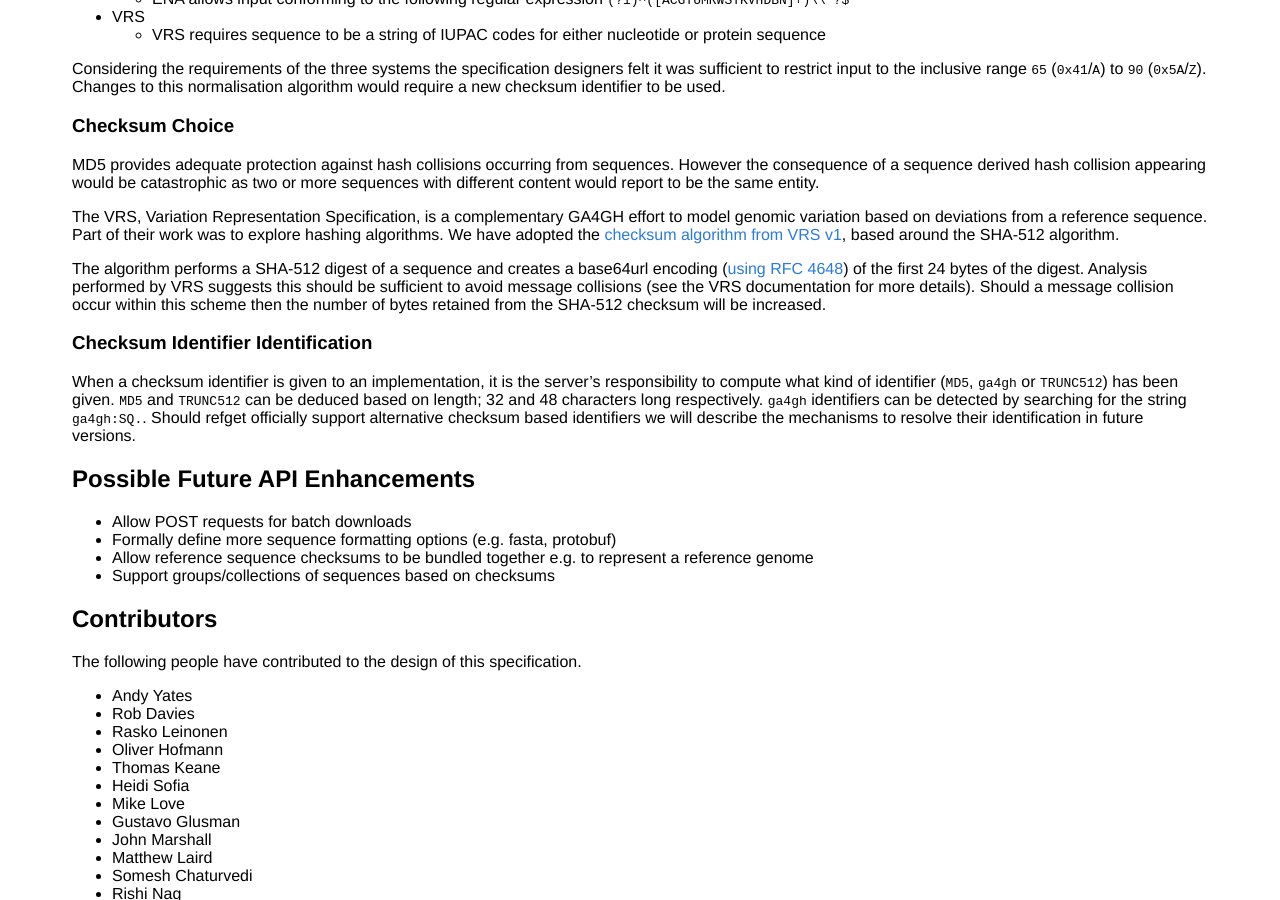
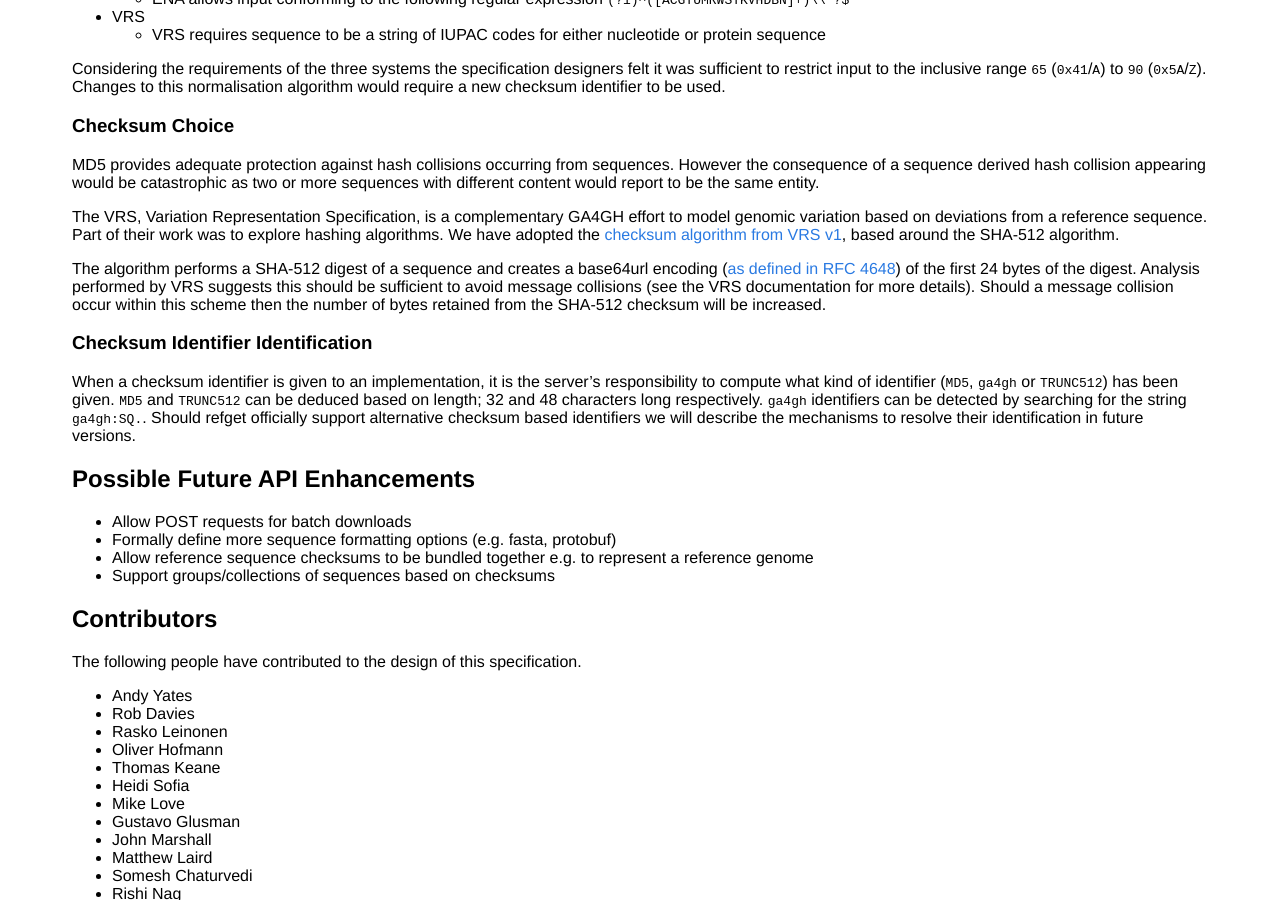
Before and after one commit to samtools/hts-specs, a Jekyll site: the page built from refget.md, in a window 1280 px wide and 900 px high, scrolled down 10222 px. Built offline with Jekyll 4.4.1, drawn with Linux system fonts in a browser that asks for light colours.

Commit message:
Update refget.md
Co-authored-by: John Marshall <jmarshall@hey.com>

```diff
--- a/refget.md
+++ b/refget.md
@@ -514,7 +514,7 @@ MD5 provides adequate protection against hash collisions occurring from sequence
 
 The VRS, Variation Representation Specification, is a complementary GA4GH effort to model genomic variation based on deviations from a reference sequence. Part of their work was to explore hashing algorithms. We have adopted the [checksum algorithm from VRS v1](https://vrs.ga4gh.org/en/1.0/impl-guide/computed_identifiers.html#truncated-digest-sha512t24u), based around the SHA-512 algorithm.
 
-The algorithm performs a SHA-512 digest of a sequence and creates a base64url encoding ([using RFC 4648](https://datatracker.ietf.org/doc/html/rfc4648#section-5)) of the first 24 bytes of the digest. Analysis performed by VRS suggests this should be sufficient to avoid message collisions (see the VRS documentation for more details). Should a message collision occur within this scheme then the number of bytes retained from the SHA-512 checksum will be increased.
+The algorithm performs a SHA-512 digest of a sequence and creates a base64url encoding ([as defined in RFC 4648](https://datatracker.ietf.org/doc/html/rfc4648#section-5)) of the first 24 bytes of the digest. Analysis performed by VRS suggests this should be sufficient to avoid message collisions (see the VRS documentation for more details). Should a message collision occur within this scheme then the number of bytes retained from the SHA-512 checksum will be increased.
 
 ### Checksum Identifier Identification
 
```
